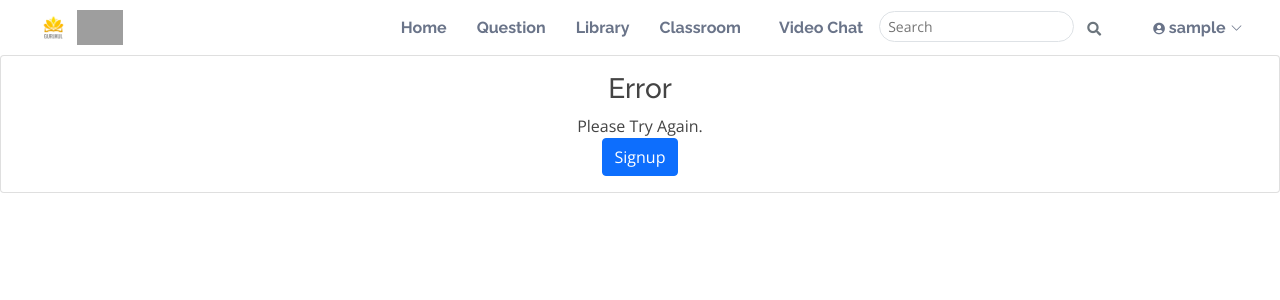
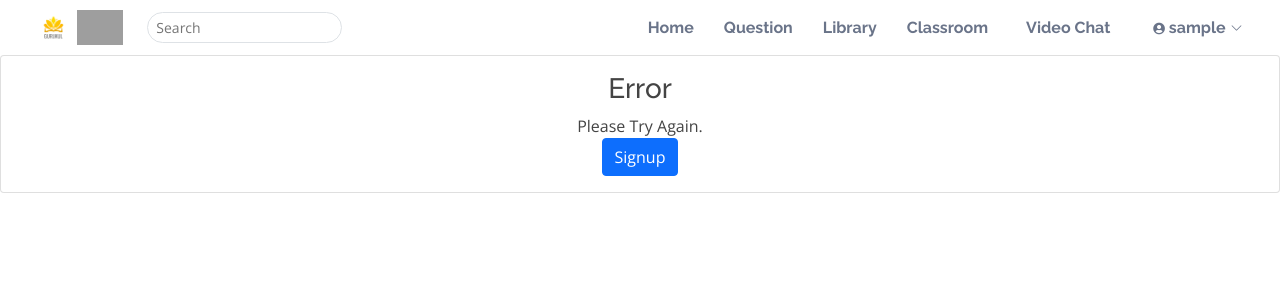
Before and after one commit to belelaritra/Gurukul, a Django app: page /error/ in a window 1280 px wide. Shown: the top 300 px of the page. Run offline with Django 3.2, Linux system fonts and the light colour scheme; the visitor is signed in with stand-in values (Sample User, id 1); some libraries are stand-ins or nearby versions; grey boxes are pictures that could not be loaded.

Commit message:
Search Bar position changed.
Search Bar position changed.

```diff
--- a/templates/base.html
+++ b/templates/base.html
@@ -55,6 +55,8 @@
     <!-- Navbar -->
 
     <nav id="navbar" class="navbar">
+      <ul>
+        <li>
       <a class="navbar-brand mt-2 mt-lg-0" href="/">
         <img
           src="/static/images/Gurukul.png"
@@ -64,6 +66,31 @@
           height="35"
           alt="Gurukul text"
       /></a>
+      </li>
+      {% if user.is_authenticated %}
+
+      <li>
+        <form
+          method="GET"
+          action="/search"
+          class="form-inline md-form form-sm mt-0 mx-2 rounded pull-right"
+        >
+          <input
+            name="query"
+            id="search"
+            class="form-control-sm ml-3 w-10 border-end-1 border rounded-pill pull-right"
+            type="search"
+            placeholder="Search"
+            aria-label="Search"
+            required
+          />
+          {% comment %} <button class="btn btn-sm btn-white text-muted" type="submit">
+            <i class="fa fa-search" aria-hidden="true"></i>
+          </button> {% endcomment %}
+        </form>
+      </li>
+      {% endif %}
+      </ul>
       <ul>
         <li>
           <a
@@ -101,28 +128,6 @@
           >
         </li>
         {% if user.is_authenticated %}
-
-        <li>
-          <form
-            method="GET"
-            action="/search"
-            class="form-inline md-form form-sm mt-0 mx-2 rounded pull-right"
-          >
-            <input
-              name="query"
-              id="search"
-              class="form-control-sm ml-3 w-10 border-end-1 border rounded-pill pull-right"
-              type="search"
-              placeholder="Search"
-              aria-label="Search"
-              required
-            />
-            <button class="btn btn-sm btn-white text-muted" type="submit">
-              <i class="fa fa-search" aria-hidden="true"></i>
-            </button>
-          </form>
-        </li>
-
         <li class="dropdown">
           <a href="#"
             ><span
```
